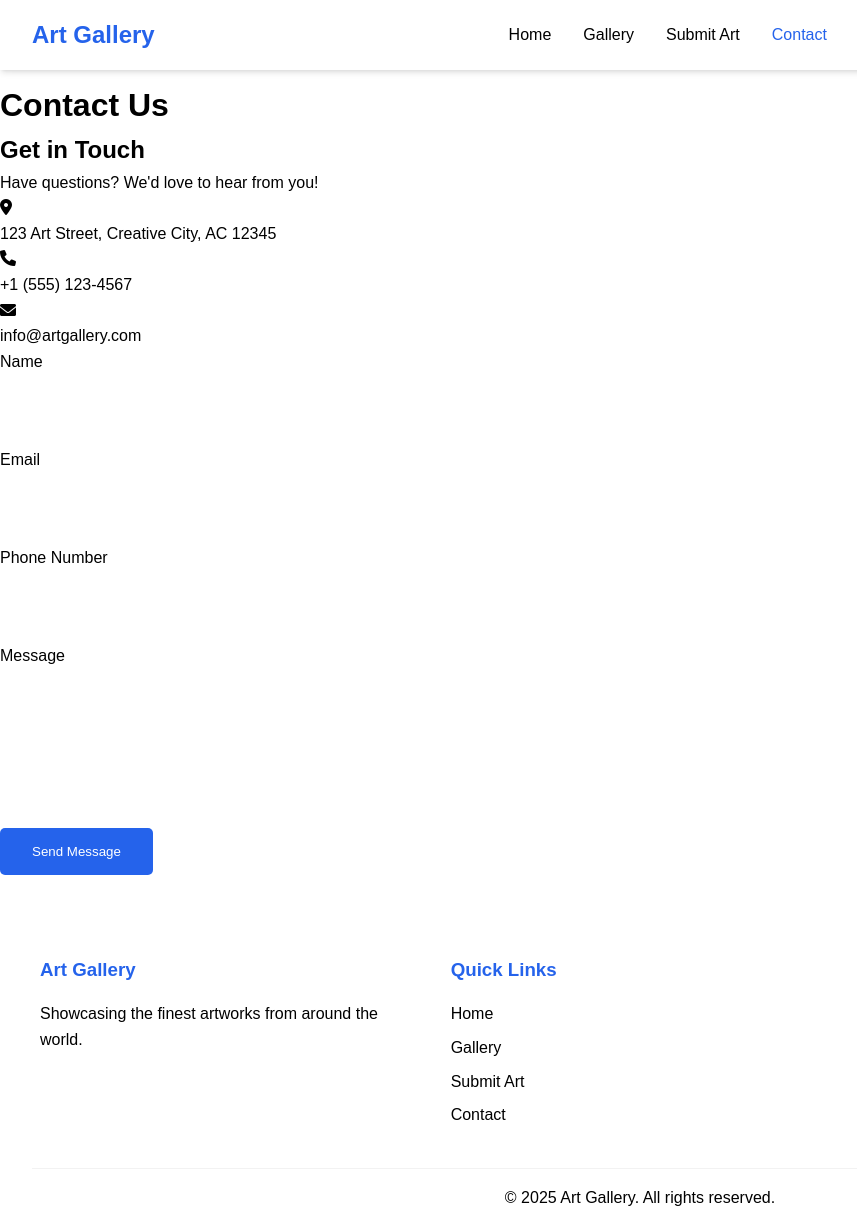
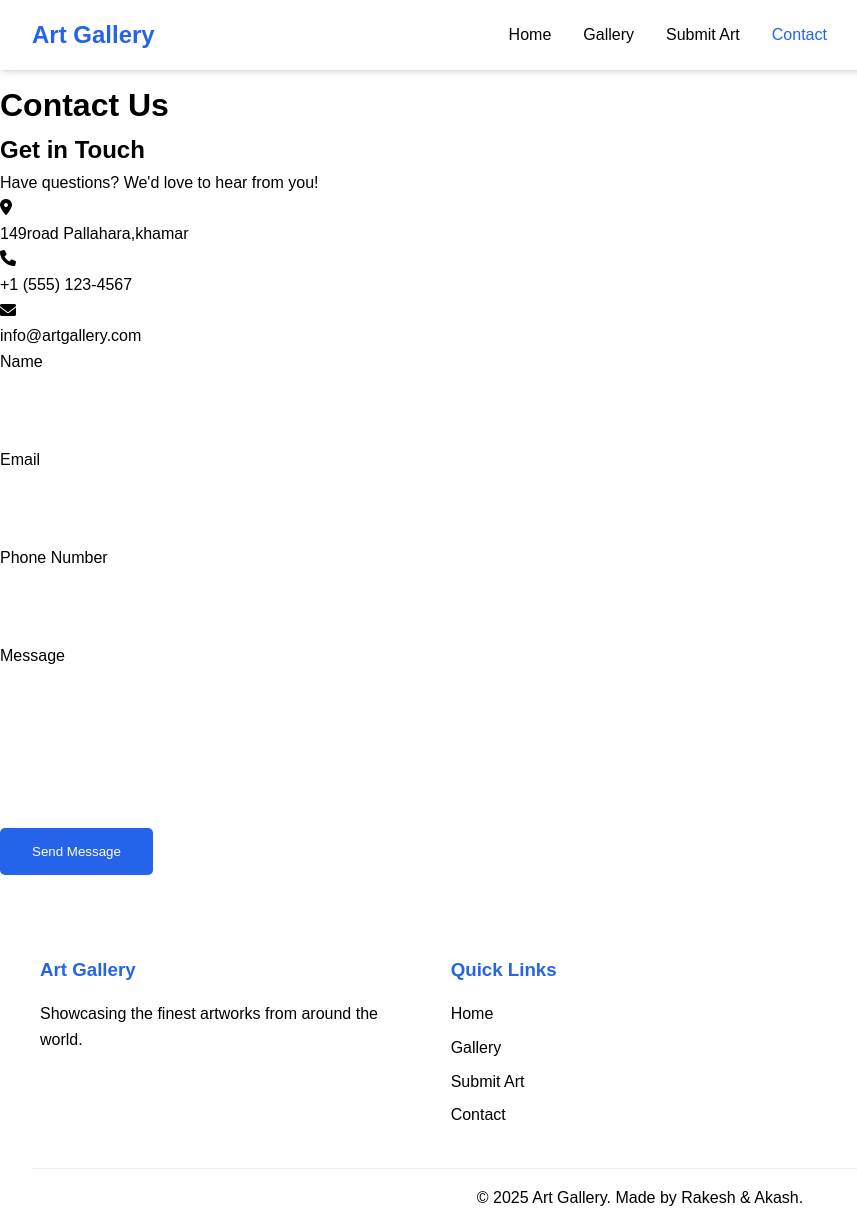
Before and after one commit to baziraksh/Art-gallery-, a plain HTML site: page contact.html in a window 1280 px wide. Shown: the full height of the page, 0-857 px from the left. Drawn offline with Linux system fonts and the light colour scheme.

Commit message:
Update contact.html

```diff
--- a/contact.html
+++ b/contact.html
@@ -34,7 +34,7 @@
                 <p>Have questions? We'd love to hear from you!</p>
                 <div class="info-item">
                     <i class="fas fa-map-marker-alt"></i>
-                    <p>123 Art Street, Creative City, AC 12345</p>
+                    <p>149road Pallahara,khamar</p>
                 </div>
                 <div class="info-item">
                     <i class="fas fa-phone"></i>
@@ -91,7 +91,7 @@
             </div>
         </div>
         <div class="footer-bottom">
-            <p>&copy; 2025 Art Gallery. All rights reserved.</p>
+            <p>&copy; 2025 Art Gallery. Made by Rakesh & Akash.</p>
         </div>
     </footer>
 
```
